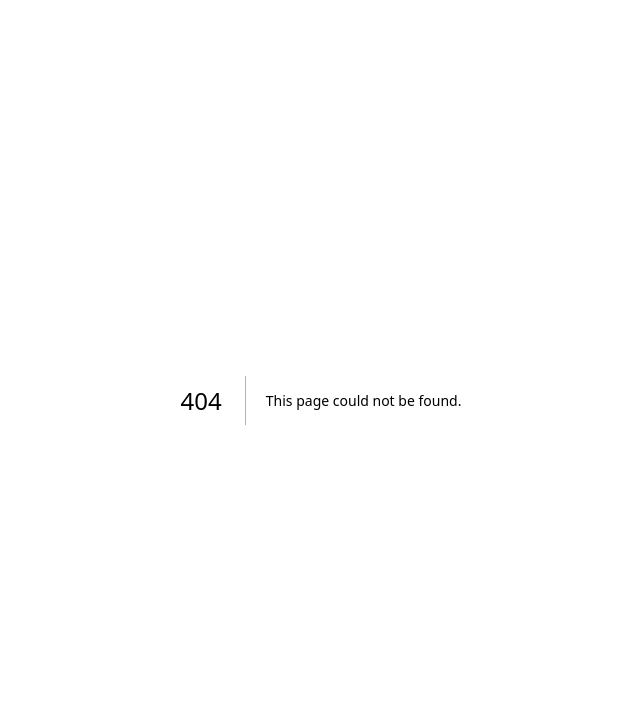
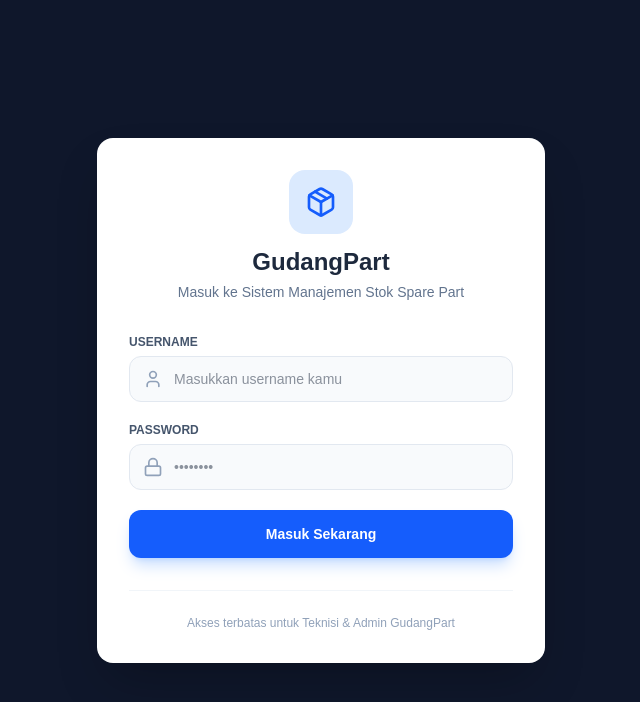
Before and after one commit to rijalulbahri086/gudangpart, a Next.js app: page /login in a window 1280 px wide. Before the commit this address had no page. Shown: the top 702 px of the page, without its empty margins (319-959 px from the left). Built offline with nearby package versions, Linux system fonts and the light colour scheme; no server answers.

Commit message:
merubah tata letak file admin dan login , dan mencoba login dengan akun admin

```diff
--- /dev/null
+++ b/src/app/login/page.tsx
@@ -0,0 +1,129 @@
+'use client';
+
+import { useState } from 'react';
+import { supabase } from '@/app/lib/supabase';
+import { useRouter } from 'next/navigation';
+import { Package, Lock, User, Loader2, AlertCircle } from 'lucide-react';
+
+export default function LoginPage() {
+  const router = useRouter();
+  const [username, setUsername] = useState('');
+  const [password, setPassword] = useState('');
+  const [loading, setLoading] = useState(false);
+  const [errorMsg, setErrorMsg] = useState('');
+
+  const handleLogin = async (e: React.FormEvent) => {
+    e.preventDefault();
+    setLoading(true);
+    setErrorMsg('');
+
+    try {
+      // 1. Cari Email berdasarkan Username dari tabel users
+      const { data: userProfile, error: profileError } = await supabase
+        .from('users')
+        .select('id, email, role')
+        .eq('username', username.trim().toLowerCase())
+        .single();
+
+      if (profileError || !userProfile || !userProfile.email) {
+        throw new Error('Username tidak ditemukan!');
+      }
+
+      // 2. Login ke Supabase Auth menggunakan Email yang ditemukan & Password
+      const { data, error: authError } = await supabase.auth.signInWithPassword({
+        email: userProfile.email,
+        password,
+      });
+
+      if (authError) throw authError;
+
+      if (data.user) {
+        // Redirect sesuai role user
+        if (userProfile.role === 'ADMIN') {
+          router.push('/admin/requests');
+        } else {
+          router.push('/');
+        }
+      }
+    } catch (err: any) {
+      setErrorMsg(err.message || 'Username atau password salah. Coba lagi!');
+    } finally {
+      setLoading(false);
+    }
+  };
+
+  return (
+    <div className="min-h-screen bg-slate-900 flex items-center justify-center p-4">
+      <div className="bg-white rounded-2xl max-w-md w-full p-8 shadow-2xl relative">
+        {/* LOGO & TITLE */}
+        <div className="text-center mb-8">
+          <div className="inline-flex items-center justify-center w-16 h-16 bg-blue-100 rounded-2xl mb-3 text-blue-600">
+            <Package className="w-8 h-8" />
+          </div>
+          <h1 className="text-2xl font-bold text-slate-800">GudangPart</h1>
+          <p className="text-sm text-slate-500 mt-1">Masuk ke Sistem Manajemen Stok Spare Part</p>
+        </div>
+
+        {/* ALERT ERROR */}
+        {errorMsg && (
+          <div className="mb-6 p-3.5 bg-red-50 border border-red-200 text-red-600 rounded-xl text-xs flex items-center gap-2">
+            <AlertCircle className="w-4 h-4 shrink-0" />
+            <span>{errorMsg}</span>
+          </div>
+        )}
+
+        {/* FORM LOGIN USERNAME & PASSWORD */}
+        <form onSubmit={handleLogin} className="space-y-5">
+          <div>
+            <label className="block text-xs font-semibold text-slate-600 uppercase mb-1.5">
+              Username
+            </label>
+            <div className="relative">
+              <User className="w-5 h-5 text-slate-400 absolute left-3.5 top-1/2 -translate-y-1/2" />
+              <input
+                type="text"
+                value={username}
+                onChange={(e) => setUsername(e.target.value)}
+                placeholder="Masukkan username kamu"
+                className="w-full pl-11 pr-4 py-3 bg-slate-50 border border-slate-200 rounded-xl text-slate-800 focus:outline-none focus:ring-2 focus:ring-blue-500 transition text-sm"
+                required
+              />
+            </div>
+          </div>
+
+          <div>
+            <label className="block text-xs font-semibold text-slate-600 uppercase mb-1.5">
+              Password
+            </label>
+            <div className="relative">
+              <Lock className="w-5 h-5 text-slate-400 absolute left-3.5 top-1/2 -translate-y-1/2" />
+              <input
+                type="password"
+                value={password}
+                onChange={(e) => setPassword(e.target.value)}
+                placeholder="••••••••"
+                className="w-full pl-11 pr-4 py-3 bg-slate-50 border border-slate-200 rounded-xl text-slate-800 focus:outline-none focus:ring-2 focus:ring-blue-500 transition text-sm"
+                required
+              />
+            </div>
+          </div>
+
+          <button
+            type="submit"
+            disabled={loading}
+            className="w-full py-3.5 px-4 bg-blue-600 hover:bg-blue-700 text-white rounded-xl font-semibold transition text-sm flex items-center justify-center gap-2 shadow-lg shadow-blue-500/25 disabled:opacity-50"
+          >
+            {loading && <Loader2 className="w-4 h-4 animate-spin" />}
+            {loading ? 'Memverifikasi...' : 'Masuk Sekarang'}
+          </button>
+        </form>
+
+        <div className="mt-8 pt-6 border-t border-slate-100 text-center">
+          <p className="text-xs text-slate-400">
+            Akses terbatas untuk Teknisi & Admin GudangPart
+          </p>
+        </div>
+      </div>
+    </div>
+  );
+}
--- a/src/app/page.tsx
+++ b/src/app/page.tsx
@@ -4,6 +4,7 @@ import { useState, useEffect } from 'react';
 import { supabase } from '@/app/lib/supabase';
 import RequestModal from '@/app/components/RequestModal';
 import Link from 'next/link';
+import { useRouter } from 'next/navigation';
 import {
   Search,
   Package,
@@ -13,6 +14,9 @@ import {
   Minus,
   RefreshCw,
   Clock,
+  LogOut,
+  LogIn,
+  User,
   Image as ImageIcon
 } from 'lucide-react';
 
@@ -35,16 +39,40 @@ interface SparePart {
 }
 
 export default function Dashboard() {
+  const router = useRouter();
   const [items, setItems] = useState<SparePart[]>([]);
   const [loading, setLoading] = useState<boolean>(true);
   const [searchQuery, setSearchQuery] = useState<string>('');
+
+  // State User & Auth
+  const [currentUser, setCurrentUser] = useState<{ id: string; email?: string; name?: string; role?: string } | null>(null);
 
   // State Modal Request
   const [modalOpen, setModalOpen] = useState<boolean>(false);
   const [requestType, setRequestType] = useState<'MASUK' | 'KELUAR'>('MASUK');
   const [selectedItem, setSelectedItem] = useState<SparePart | null>(null);
 
-  // Fetch data dari Supabase
+  // Cek Session User jika ada (Tanpa Auto Redirect)
+  const checkSession = async () => {
+    const { data: { session } } = await supabase.auth.getSession();
+    if (session?.user) {
+      const { data: userData } = await supabase
+        .from('users')
+        .select('name, role')
+        .eq('id', session.user.id)
+        .single();
+
+      setCurrentUser({
+        id: session.user.id,
+        email: session.user.email,
+        name: userData?.name || session.user.email,
+        role: userData?.role || 'TEKNISI'
+      });
+    } else {
+      setCurrentUser(null);
+    }
+  };
+
   const fetchSpareParts = async () => {
     setLoading(true);
     const { data, error } = await supabase
@@ -61,8 +89,15 @@ export default function Dashboard() {
   };
 
   useEffect(() => {
+    checkSession();
     fetchSpareParts();
   }, []);
+
+  const handleLogout = async () => {
+    await supabase.auth.signOut();
+    setCurrentUser(null);
+    router.refresh();
+  };
 
   const handleOpenModal = (item: SparePart, type: 'MASUK' | 'KELUAR') => {
     setSelectedItem(item);
@@ -70,7 +105,6 @@ export default function Dashboard() {
     setModalOpen(true);
   };
 
-  // Filter Pencarian Pintar
   const filteredItems = items.filter((item) => {
     const q = searchQuery.toLowerCase();
     const matchName = item.name.toLowerCase().includes(q);
@@ -94,14 +128,38 @@ export default function Dashboard() {
           <p className="text-sm text-slate-500">Sistem Manajemen Stok & Pencarian Spare Part</p>
         </div>
 
-        <div className="flex items-center gap-2">
-          {/* Tombol Navigasi ke Halaman Admin Requests */}
+        <div className="flex flex-wrap items-center gap-2">
+          {/* USER INFO / TOMBOL LOGIN */}
+          {currentUser ? (
+            <div className="flex items-center gap-2 bg-white p-1.5 pl-3 rounded-xl border border-slate-200 shadow-sm text-xs text-slate-700">
+              <User className="w-4 h-4 text-blue-500" />
+              <span><b>{currentUser.name}</b> ({currentUser.role})</span>
+              <button
+                onClick={handleLogout}
+                className="p-1.5 hover:bg-slate-100 rounded-lg text-red-500 transition ml-1"
+                title="Keluar / Logout"
+              >
+                <LogOut className="w-4 h-4" />
+              </button>
+            </div>
+          ) : (
+            <Link
+              href="/login"
+              className="flex items-center justify-center gap-1.5 bg-blue-600 hover:bg-blue-700 text-white px-4 py-2 rounded-lg transition shadow-sm text-sm font-semibold"
+            >
+              <LogIn className="w-4 h-4" /> Login
+            </Link>
+          )}
+
+          {/* Tombol Admin Approval Khusus Role Admin */}
+          {currentUser?.role === 'ADMIN' && (
             <Link
               href="/admin/requests"
               className="flex items-center justify-center gap-2 bg-amber-500 hover:bg-amber-600 text-white px-4 py-2 rounded-lg transition shadow-sm text-sm font-semibold"
             >
               <Clock className="w-4 h-4" /> Approval Admin
             </Link>
+          )}
 
           <button
             onClick={fetchSpareParts}
@@ -144,7 +202,6 @@ export default function Dashboard() {
                   key={item.id}
                   className="bg-white border border-slate-200 rounded-xl overflow-hidden shadow-sm hover:shadow-md transition flex flex-col justify-between"
                 >
-                  {/* AREA FOTO BARANG */}
                   <div className="relative h-48 bg-slate-100 flex items-center justify-center overflow-hidden border-b border-slate-100">
                     {item.image_url ? (
                       <img
@@ -164,7 +221,6 @@ export default function Dashboard() {
                     </span>
                   </div>
 
-                  {/* DETAIL INFORMASI BARANG */}
                   <div className="p-4 flex-1 flex flex-col justify-between">
                     <div>
                       <div className="flex items-start justify-between gap-2 mb-1">
@@ -181,7 +237,6 @@ export default function Dashboard() {
                       </div>
                     </div>
 
-                    {/* INDICATOR STOK & ACTION */}
                     <div className="pt-3 border-t border-slate-100 flex items-center justify-between">
                       <div>
                         <span className="text-xs text-slate-400 block">Sisa Stok</span>
@@ -220,7 +275,6 @@ export default function Dashboard() {
         )}
       </main>
 
-      {/* MODAL FORM REQUEST */}
       <RequestModal
         isOpen={modalOpen}
         onClose={() => setModalOpen(false)}
```
Also changed, not shown: src/app/admin/requests/page.tsx (renamed from src/admin/requests/page.tsx). Lines whose indentation alone changed are shown as unchanged.
